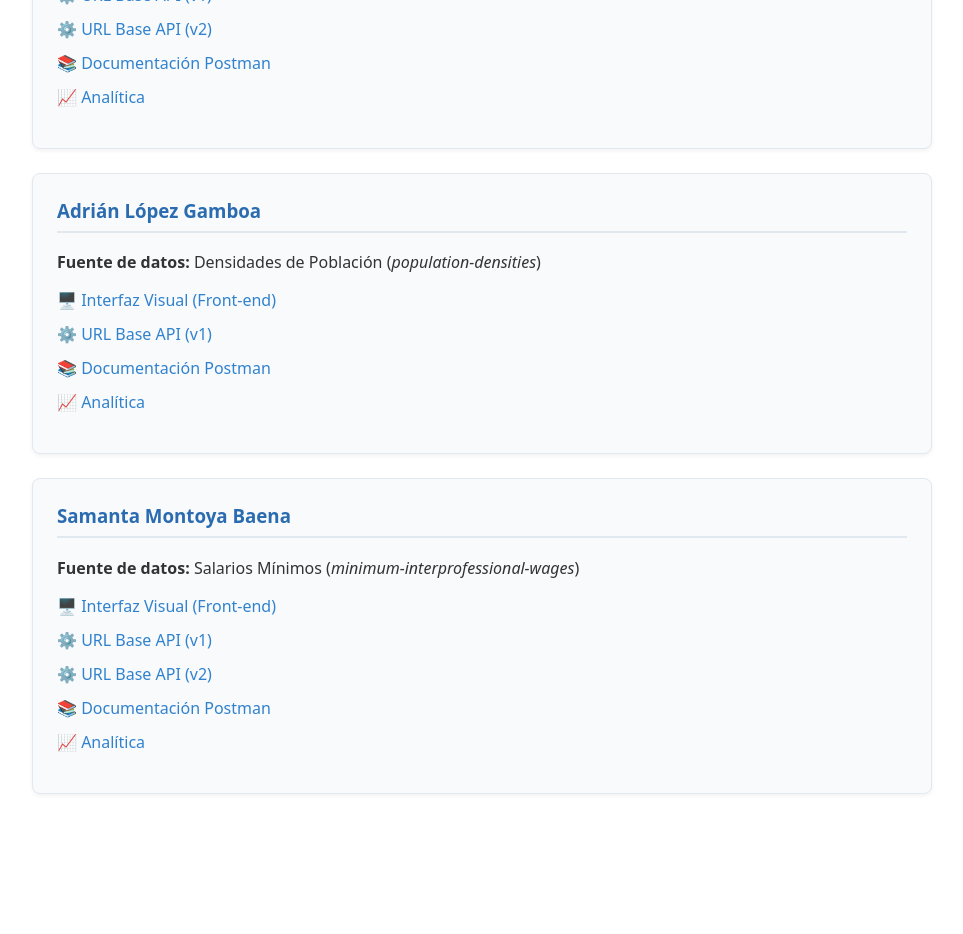
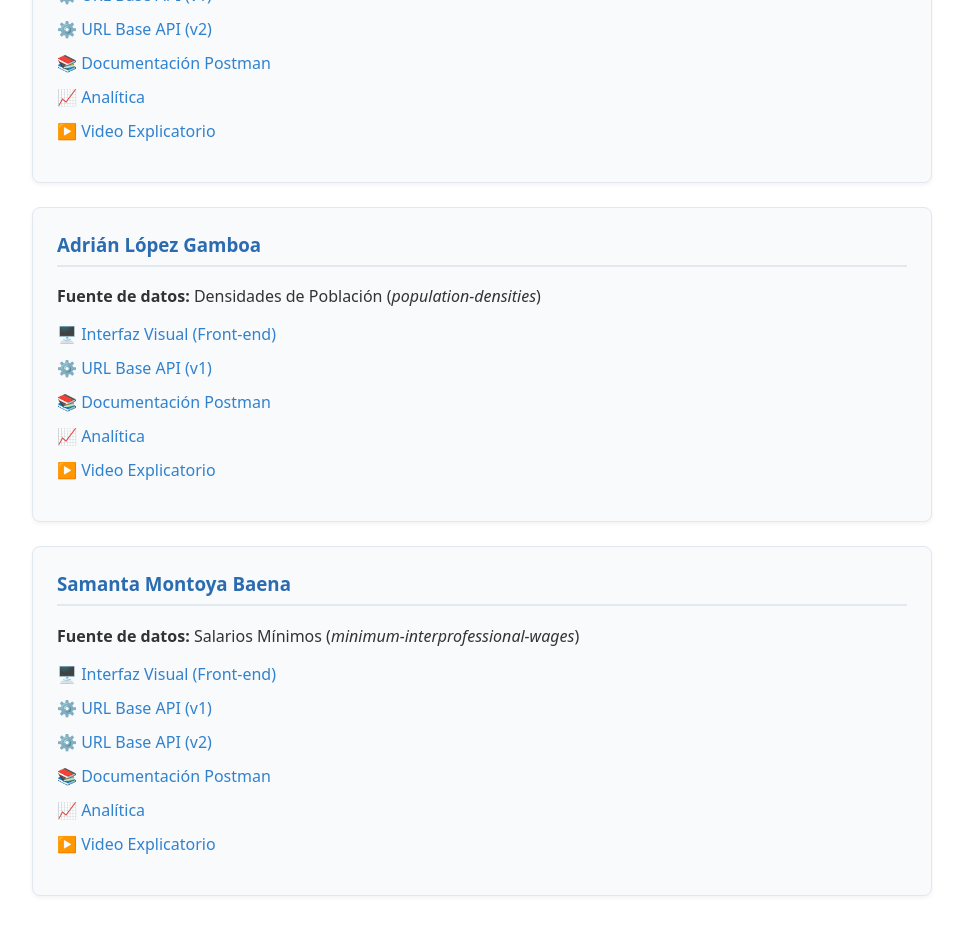
Before and after one commit to gti-sos/SOS2526-15, a SvelteKit app in the folder frontend/: page / in a window 1280 px wide. Shown: the part 540-1474 px from the top of the page, without its empty margins (158-1121 px from the left). Before the commit the page ends 1374 px from the top, so only its background shows below. Built offline with nearby package versions, Linux system fonts and the light colour scheme.

Commit message:
añadido de videos en pagina principal

```diff
--- a/frontend/src/routes/+page.svelte
+++ b/frontend/src/routes/+page.svelte
@@ -44,6 +44,7 @@
                 <li>⚙️ <a href="/api/v2/happiness-indices">URL Base API (v2)</a></li>
                 <li>📚 <a href="https://documenter.getpostman.com/view/52395798/2sBXigMtLE" target="_blank">Documentación Postman</a></li>
                 <li>📈 <a href="/analytics/happiness-indices" target="_blank">Analítica</a></li>
+                <li>▶️ <a href="https://youtu.be/rOSJTrKOQHU" target="_blank">Video Explicatorio</a></li>
             </ul>
         </section>
 
@@ -55,6 +56,7 @@
                 <li>⚙️ <a href="/api/v1/population-densities">URL Base API (v1)</a></li>
                 <li>📚 <a href="/api/v1/population-densities/docs" target="_blank">Documentación Postman</a></li>
                 <li>📈 <a href="/analytics/population-densities" target="_blank">Analítica</a></li>
+                <li>▶️ <a href="https://youtu.be/i9TiTTiP4bY" target="_blank">Video Explicatorio</a></li>
             </ul>
         </section>
 
@@ -67,6 +69,7 @@
                 <li>⚙️ <a href="/api/v2/minimum-interprofessional-wages">URL Base API (v2)</a></li>
                 <li>📚 <a href="/api/v2/minimum-interprofessional-wages/docs" target="_blank">Documentación Postman</a></li>
                 <li>📈 <a href="/analytics/minimum-interprofessional-wages" target="_blank">Analítica</a></li>
+                <li>▶️ <a href="https://youtu.be/rOSJTrKOQHU" target="_blank">Video Explicatorio</a></li>
             </ul>
         </section>
     </div>
```
